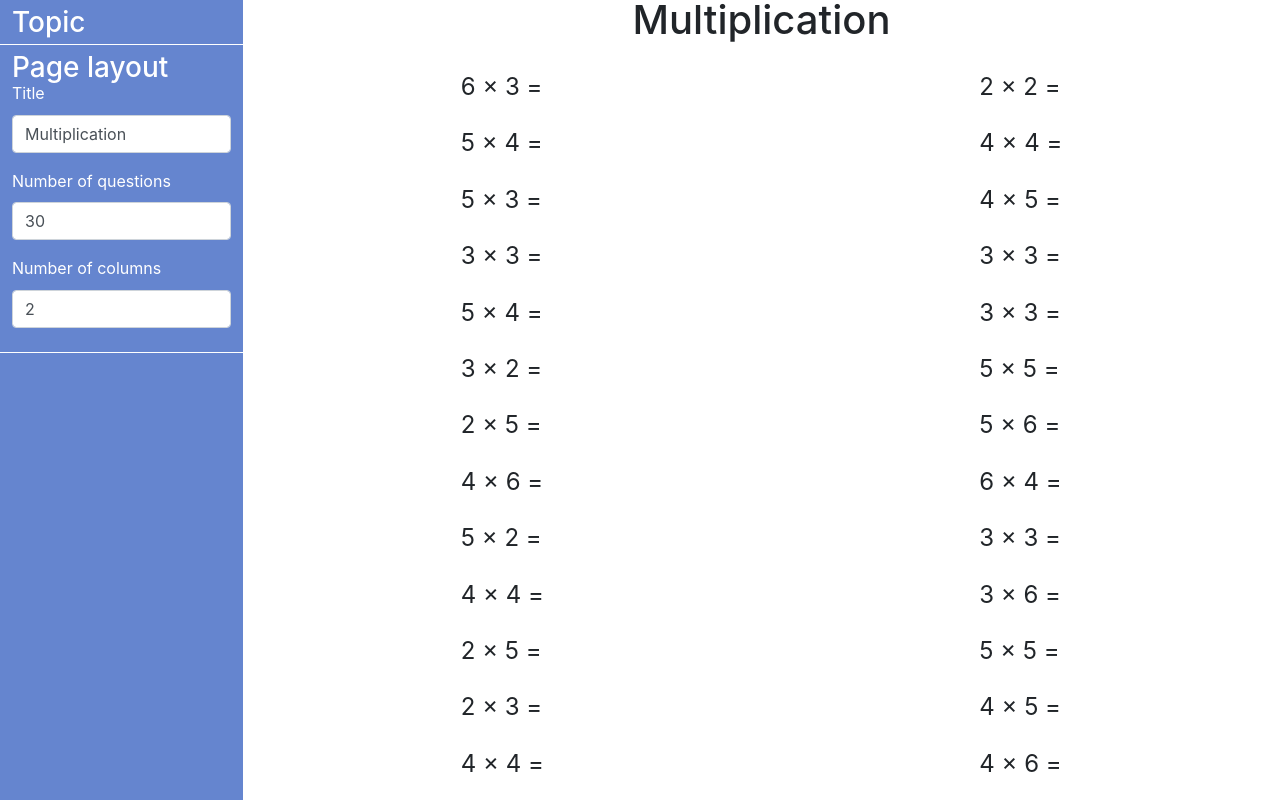
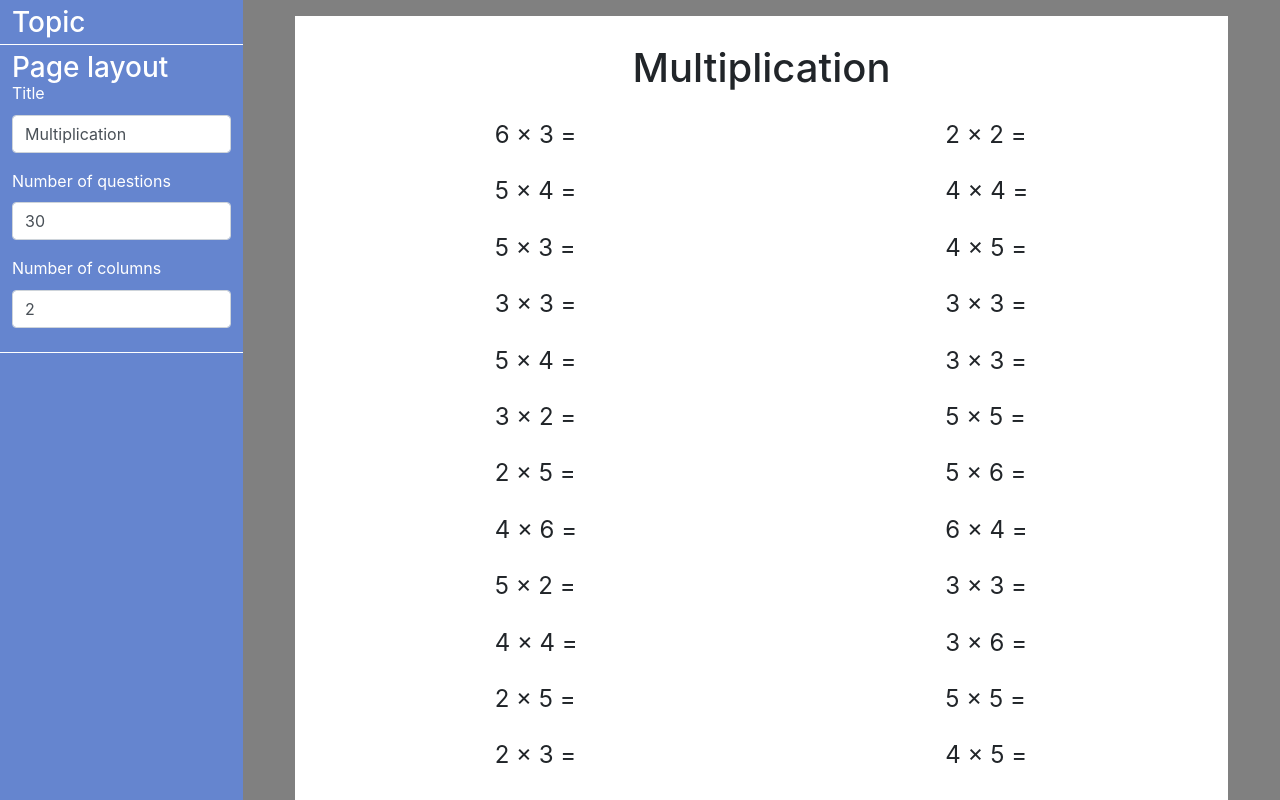
Before and after one commit to yitung-huang/web-app-maths-homework, a React (Create React App) app: page / in a window 1280 px wide. Shown: the top 800 px of the page. Built offline with nearby package versions, Linux system fonts and the light colour scheme.

Commit message:
Add background and make page more obvious

```diff
--- a/src/components/Display.js
+++ b/src/components/Display.js
@@ -65,9 +65,9 @@ export default class Display extends React.Component {
   render() {
     return (
       <section className="section__display">
-        <div>
+        <div className="page">
           <h1 className="page__title">{ this.props.document.title }</h1>
-          <div className="page">
+          <div className="page__section">
             { this.state.questions.map(( question_array ) => {
               return (
                 <div className="page__column">
@@ -82,7 +82,7 @@ export default class Display extends React.Component {
           </div>
           <hr />
 
-          <div className="page">
+          <div className="page__section">
           { this.state.extensions.map(( question_array ) => {
             return (
               <div className="page__column">
--- a/src/page.css
+++ b/src/page.css
@@ -1,17 +1,27 @@
 .section__display {
+  display: flex;
+  justify-content: center;
+  background: grey;
   width: 100%;
+  padding: 1em 0;
 }
 
 .page {
-  display: flex;
-  flex-direction: row;
-  justify-content: space-around;
-  align-items: flex-start;
+  background: white;
+  width: 90%;
+  padding: 2em 1em;
 }
 
 .page__title {
   text-align: center;
   margin-bottom: 0.25em;
+}
+
+.page__section {
+  display: flex;
+  flex-direction: row;
+  justify-content: space-around;
+  align-items: flex-start;
 }
 
 .page__column {
```
